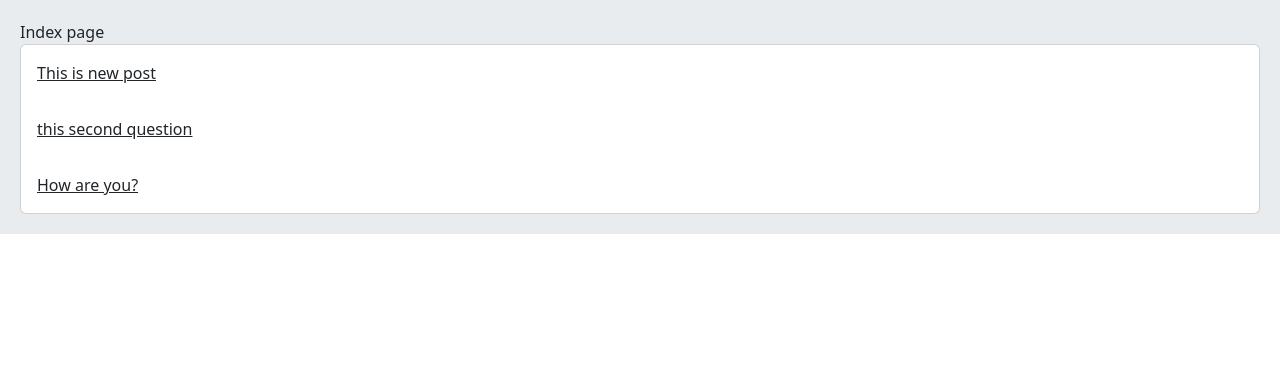
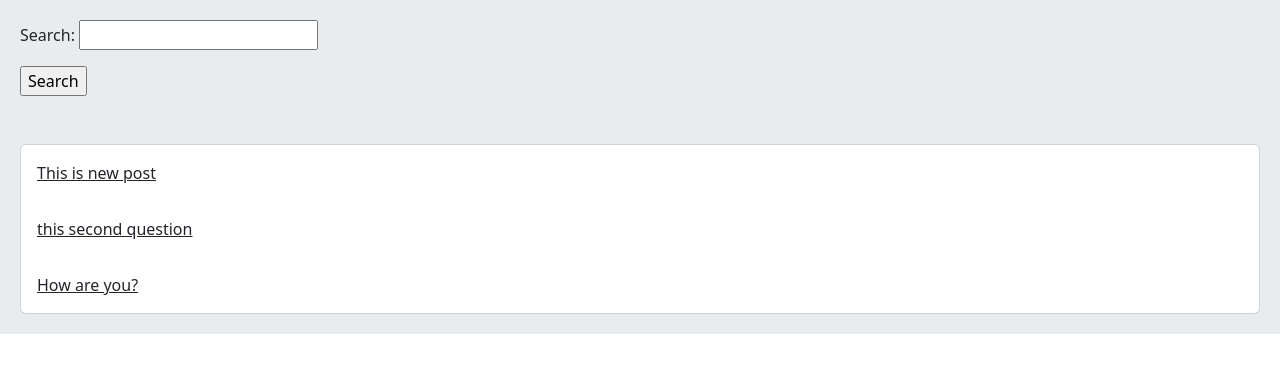
Before and after one commit to MohadeseShafiee/Django, a Django app: page / in a window 1280 px wide. Shown: the part 56-429 px from the top of the page. Run offline with Django 5.2, Linux system fonts and the light colour scheme; data comes from the database, SQL or seed files in the repository.

Commit message:
add search

```diff
--- a/social/A/home/forms.py
+++ b/social/A/home/forms.py
@@ -24,3 +24,8 @@ class CommentReplyForm(forms.ModelForm):
     class Meta:
         model = Comment
         fields = ('body',)
+
+
+
+class PostSearchForm(forms.Form):
+    search = forms.CharField()
--- a/social/A/home/templates/home/index.html
+++ b/social/A/home/templates/home/index.html
@@ -2,7 +2,10 @@
 
 {% block content %}
 
-    Index page
+    <form action="" method="get">
+        {{ form.as_p }}
+        <input type="submit" value="Search">
+    </form><br/><br/>
 
     <div class="card">
         {% for post in posts %}
--- a/social/A/home/views.py
+++ b/social/A/home/views.py
@@ -5,7 +5,7 @@ from django.views import View
 from .models import Post, Comment, Vote
 from django.contrib.auth.mixins import LoginRequiredMixin
 from django.contrib import messages
-from .forms import PostCreateUpdateForm, CommentCreateForm, CommentReplyForm
+from .forms import PostCreateUpdateForm, CommentCreateForm, CommentReplyForm, PostSearchForm
 from django.utils.text import slugify
 from django.contrib.auth.decorators import login_required
 from django.utils.decorators import method_decorator
@@ -13,9 +13,13 @@ from django.utils.decorators import method_decorator
 
 
 class HomeView(View):
+    form_class = PostSearchForm
+
     def get(self, request):
         posts = Post.objects.all()
-        return render(request, 'home/index.html', {'posts':posts})
+        if request.GET.get('search'):
+            posts = posts.filter(body__contains=request.GET['search'])
+        return render(request, 'home/index.html', {'posts':posts, 'form':self.form_class})
 
 
 
```
